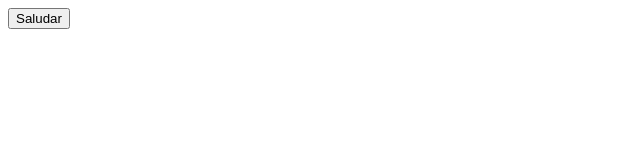
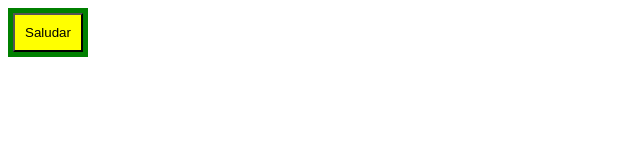
Before and after one commit to vAcosta5/taller-eventos, a plain HTML site: page index.html in a window 1280 px wide. Shown: the whole page, without its empty margins (0-640 px from the left). Drawn offline with Linux system fonts and the light colour scheme.

Commit message:
UpdateFinal

```diff
--- /dev/null
+++ b/eventos.js
@@ -0,0 +1,6 @@
+document.addEventListener("DOMContentLoaded", function () {
+    const divBotonContainer = document.querySelector(".boton-container");
+    divBotonContainer.addEventListener("click", function () {
+        alert("Hola! Soy el div");
+    });
+});
--- a/index.html
+++ b/index.html
@@ -6,14 +6,29 @@
     <meta name="viewport" content="width=device-width, initial-scale=1.0">
     <title>Document</title>
 </head>
+<style>
+    .boton-container {
+        padding: 5px;
+        background-color: green;
+        display: inline-block;
+    }
+
+    .boton-saludar {
+        padding: 10px;
+        background-color: yellow;
+    }
+</style>
 
 <body>
-    <button type="button" onclick="mostrarAlerta()">Saludar</button>
+    <div class="boton-container">
+        <button class="boton-saludar" onclick="mostrarAlerta()">Saludar</button>
+    </div>
 </body>
-<script>
+<!-- <script>
     function mostrarAlerta() {
         alert('Hola!');
     }
-</script>
+</script> -->
+<script src="eventos.js"></script>
 
 </html>
```
